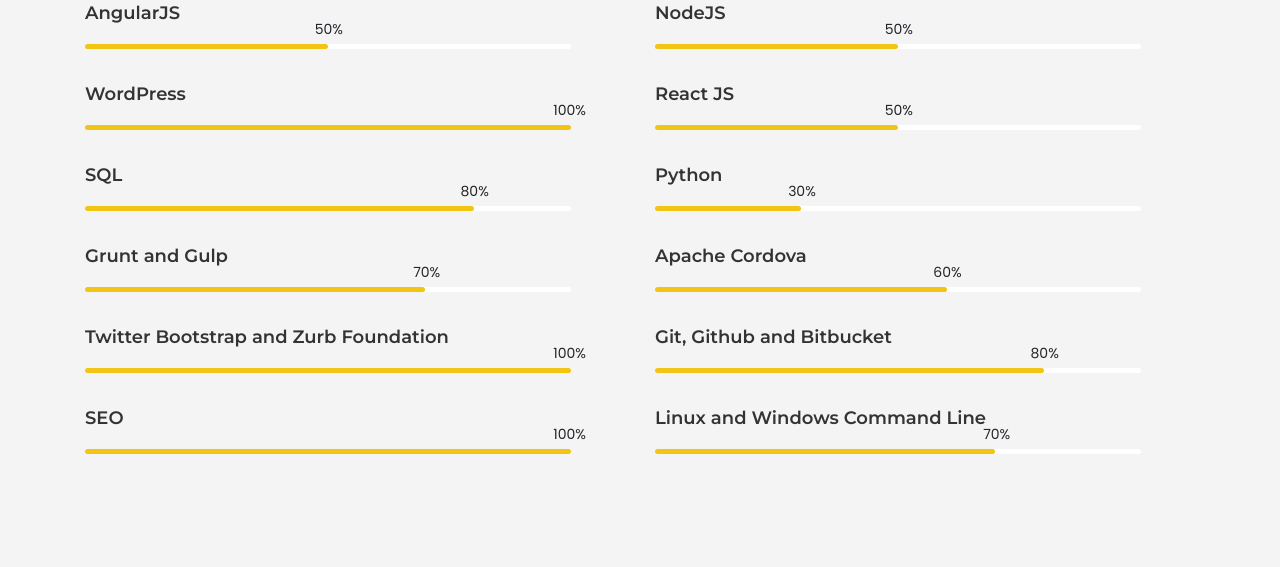
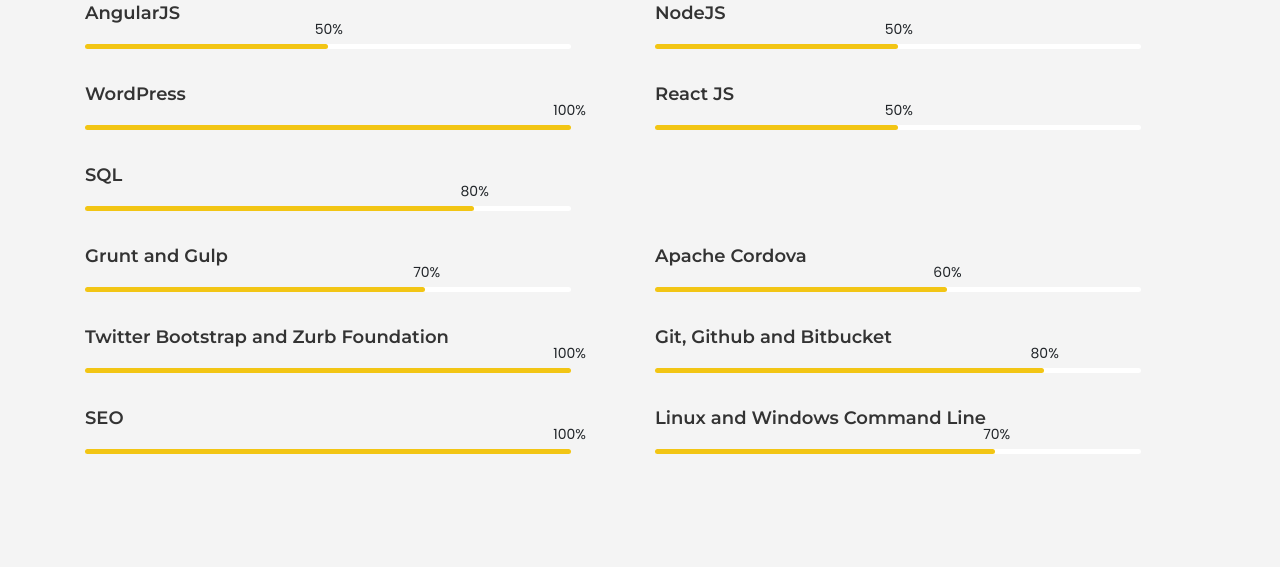
Before and after one commit to subzero783/portfolio, a plain HTML site: page index.html in a window 1280 px wide. Shown: the part 3581-4148 px from the top of the page. Drawn offline with Linux system fonts and the light colour scheme.

Commit message:
removed python from skills

```diff
--- a/index.html
+++ b/index.html
@@ -689,14 +689,6 @@
                 </div>
               </div>
             </div>
-            <div>
-              <div class="skills-bar mb-35px">
-                <h6 class="fw-600">Python</h6>
-                <div class="skills-progress bg-fff radius-50px">
-                  <span class="bg-orange radius-50px" data-value='30%'></span>
-                </div>
-              </div>
-            </div>
           </div>
         </div>
         <div class="row">
```
